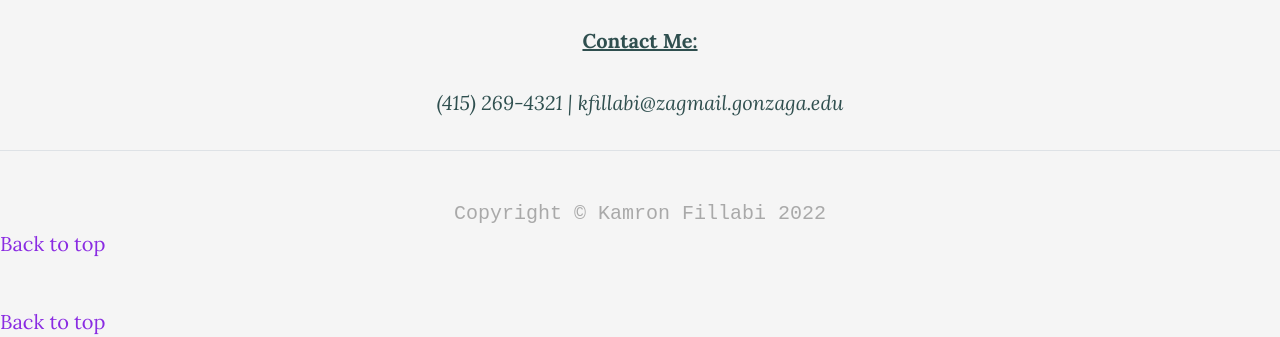
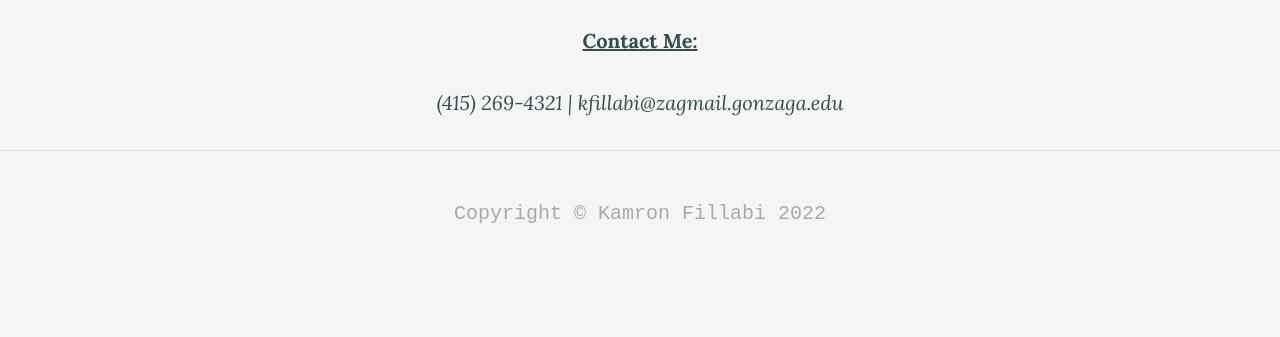
Before and after one commit to kfillabi/kfillabi, a plain HTML site: page index.html in a window 1280 px wide. Shown: the part 554-891 px from the top of the page. After the commit the page ends 831 px from the top, so only its background shows below. Drawn offline with nearby package versions, Linux system fonts and the light colour scheme.

Commit message:
Update index.html

```diff
--- a/index.html
+++ b/index.html
@@ -64,12 +64,10 @@
                     </div>
                 </div>
             </div>
-            <a href="#top">Back to top</a>
         </footer>
         <!-- Bootstrap core JS-->
         <script src="https://cdn.jsdelivr.net/npm/bootstrap@5.1.3/dist/js/bootstrap.bundle.min.js"></script>
         <!-- Core theme JS-->
         <script src="js/scripts.js"></script>
     </body>
-    <a href="#top">Back to top</a>
 </html>
```
